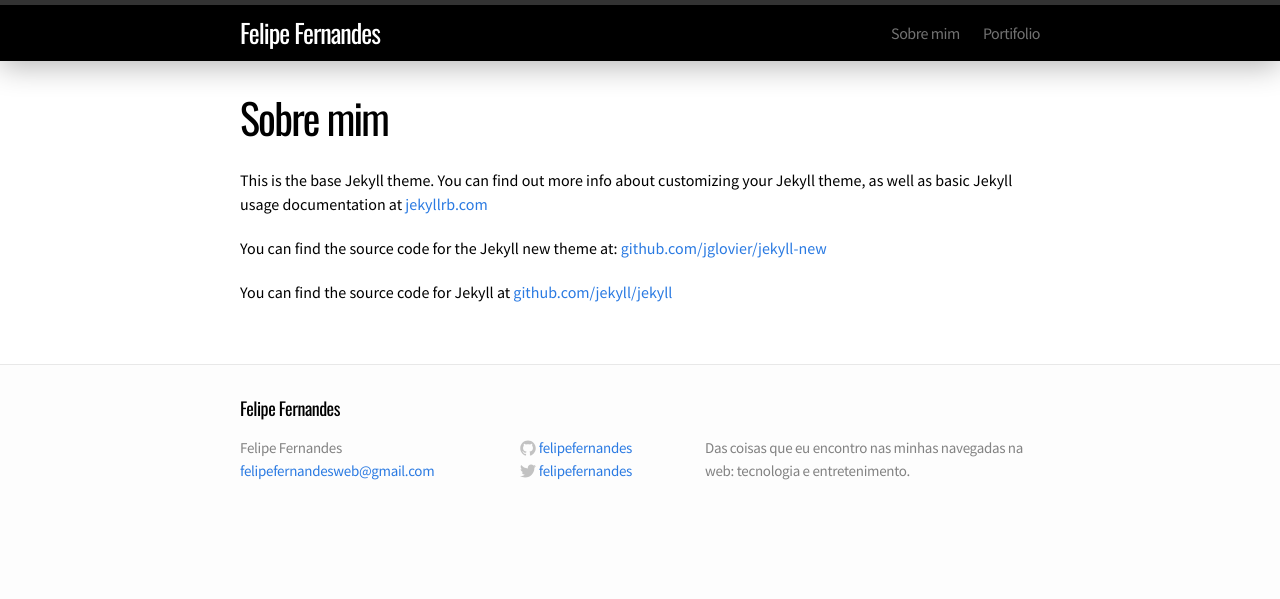
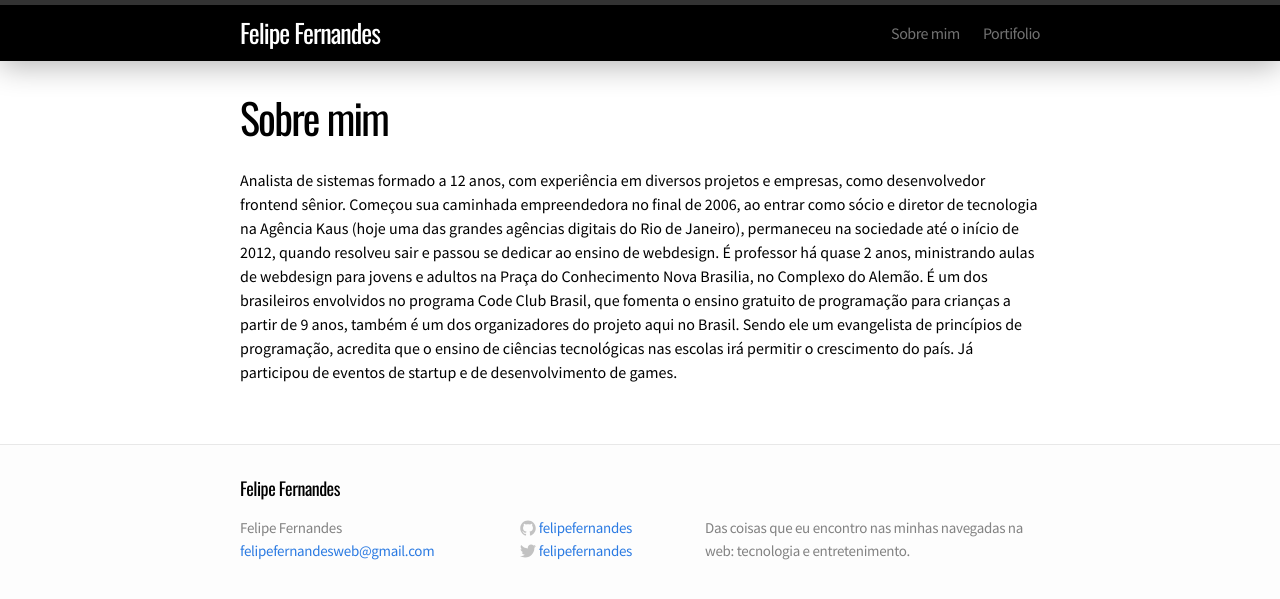
Before and after one commit to felipefernandes/felipefernandes.github.io, a Jekyll site: the page built from sobre.md, in a window 1280 px wide and 900 px high. Shown: the top 599 px of the window. Built offline with Jekyll 4.4.1, drawn with Linux system fonts in a browser that asks for light colours; comment, search, counter and statistics services are not loaded.

Commit message:
Atualização do Sobre

```diff
--- a/sobre.md
+++ b/sobre.md
@@ -4,8 +4,5 @@ title: Sobre mim
 permalink: /sobre/
 ---
 
-This is the base Jekyll theme. You can find out more info about customizing your Jekyll theme, as well as basic Jekyll usage documentation at [jekyllrb.com](http://jekyllrb.com/)
-
-You can find the source code for the Jekyll new theme at: [github.com/jglovier/jekyll-new](https://github.com/jglovier/jekyll-new)
-
-You can find the source code for Jekyll at [github.com/jekyll/jekyll](https://github.com/jekyll/jekyll)
+Analista de sistemas formado a 12 anos, com experiência em diversos projetos e empresas, como desenvolvedor frontend sênior.
+Começou sua caminhada empreendedora no final de 2006, ao entrar como sócio e diretor de tecnologia na Agência Kaus (hoje uma das grandes agências digitais do Rio de Janeiro), permaneceu na sociedade até o início de 2012, quando resolveu sair e passou se dedicar ao ensino de webdesign. É professor há quase 2 anos, ministrando aulas de webdesign para jovens e adultos na Praça do Conhecimento Nova Brasilia, no Complexo do Alemão. É um dos brasileiros envolvidos no programa Code Club Brasil, que fomenta o ensino gratuito de programação para crianças a partir de 9 anos, também é um dos organizadores do projeto aqui no Brasil. Sendo ele um evangelista de princípios de programação, acredita que o ensino de ciências tecnológicas nas escolas irá permitir o crescimento do país. Já participou de eventos de startup e de desenvolvimento de games.
```
